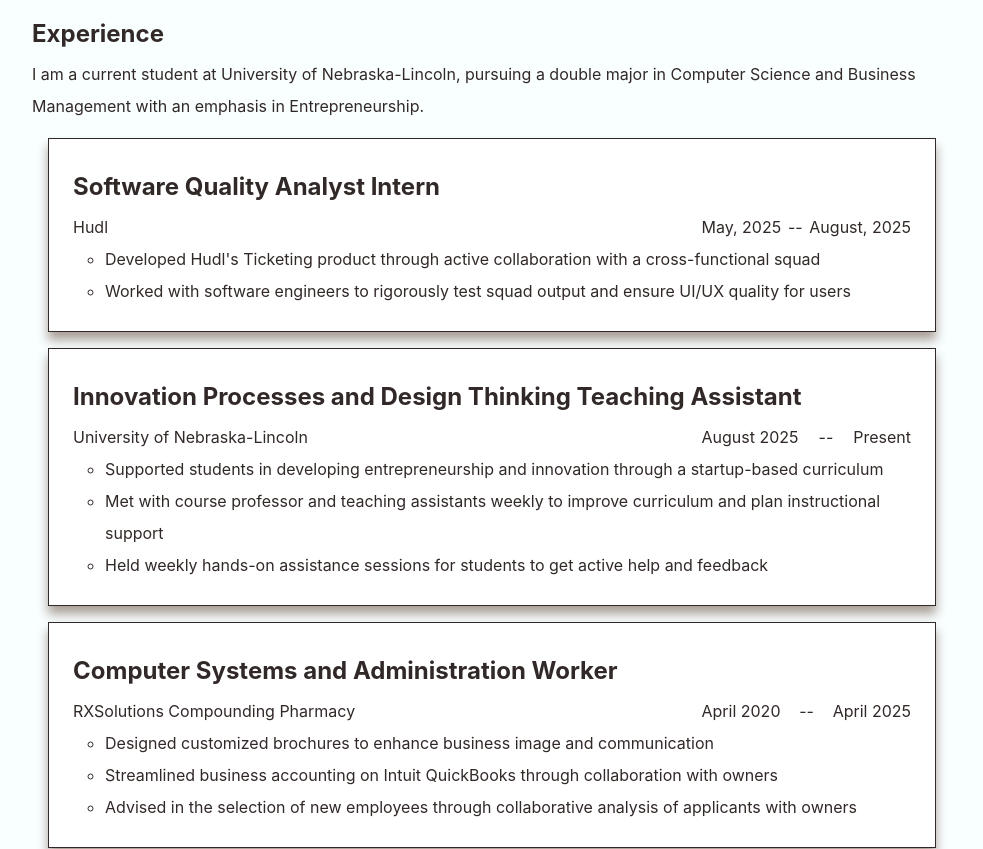
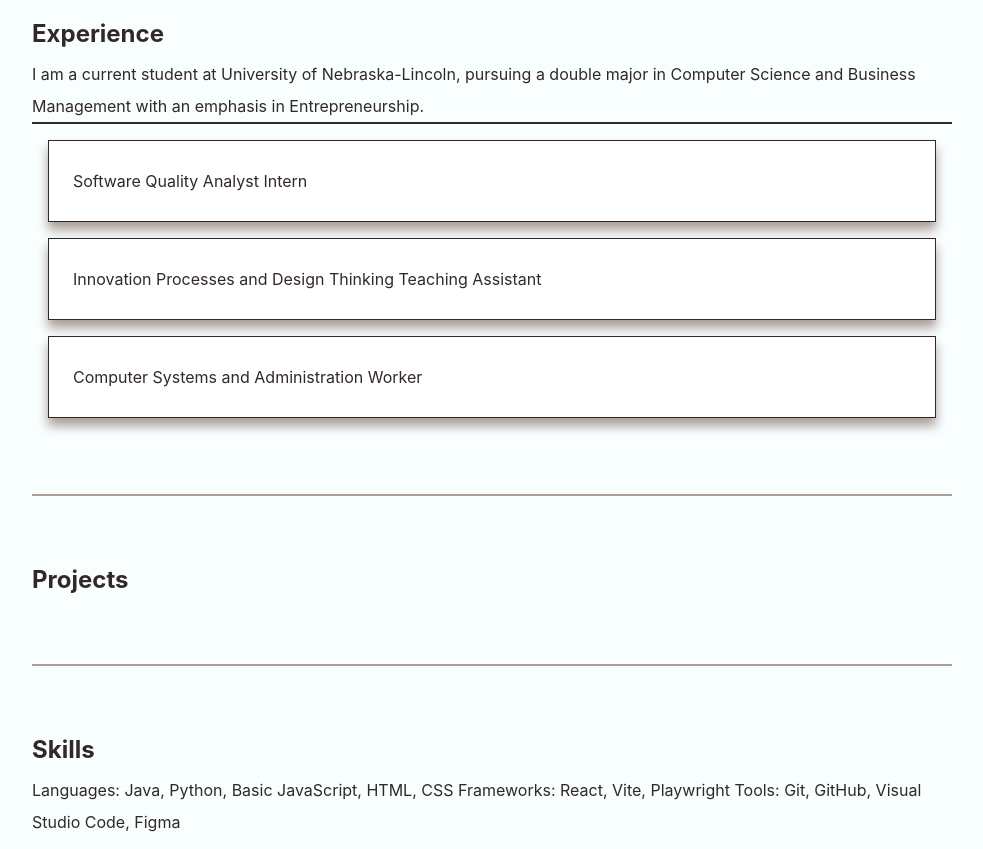
Before and after one commit to averlbacher2/averlbacher2.github.io, a React (Vite) app in the folder personal-portfolio/: page / in a window 1280 px wide. Shown: the part 680-1529 px from the top of the page, without its empty margins (148-1131 px from the left). Built offline with nearby package versions, Linux system fonts and the light colour scheme.

Commit message:
Changedf ExperienceCardList into ExperienceTimeline for a more interactive display of experiences

```diff
--- a/personal-portfolio/src/App.jsx
+++ b/personal-portfolio/src/App.jsx
@@ -2,6 +2,7 @@ import React from 'react';
 import './styles/main.css';
 import ExperienceCardList from './sections/ExperienceCardList';
 import experienceData from './data/experienceData';
+import ExperienceTimeline from './sections/ExperienceTimeline';
 
 function App() {
   return (
@@ -52,7 +53,7 @@ function App() {
             emphasis in Entrepreneurship.
           </p>
           {/* Use your React component for each work experience */}
-          <ExperienceCardList experiences={experienceData} />
+          <ExperienceTimeline experiences={experienceData} />
           {/* Add more ExperienceCard components here */}
         </section>
         <section id="projects">
--- a/personal-portfolio/src/components/ExperienceCard.jsx
+++ b/personal-portfolio/src/components/ExperienceCard.jsx
@@ -2,6 +2,7 @@ import "../styles/main.css";
 import React from "react";
 
 export default function ExperienceCard({
+    expId,
   expTitle,
   expCompany,
   expStart,
@@ -9,7 +10,7 @@ export default function ExperienceCard({
   expDescription,
 }) {
   return (
-    <div className="experience-card">
+    <div className="experience-card" key={expId}>
       <h2>{expTitle}</h2>
       <div className="experience-card-details">
         <div>{expCompany}</div>
@@ -20,8 +21,8 @@ export default function ExperienceCard({
         </div>
       </div>
       <ul>
-        {expDescription.map((line, index) => (
-          <li key={index}>{line}</li>
+        {expDescription.map((line, idx) => (
+          <li key={idx}>{line}</li>
         ))}
       </ul>
     </div>
--- a/personal-portfolio/src/data/experienceData.js
+++ b/personal-portfolio/src/data/experienceData.js
@@ -1,5 +1,6 @@
 const experienceData = [
     {
+        id: 1,
         title: "Software Quality Analyst Intern",
         company: "Hudl",
         startDate: "May, 2025",
@@ -11,6 +12,7 @@ const experienceData = [
     },
 
     {
+        id: 2,
         title: "Innovation Processes and Design Thinking Teaching Assistant",
         company: "University of Nebraska-Lincoln",
         startDate: "August 2025",
@@ -23,6 +25,7 @@ const experienceData = [
     },
 
     {
+        id: 3,
         title: "Computer Systems and Administration Worker",
         company: "RXSolutions Compounding Pharmacy",
         startDate: "April 2020",
--- /dev/null
+++ b/personal-portfolio/src/sections/ExperienceTimeline.jsx
@@ -0,0 +1,41 @@
+import { useState } from "react";
+import experienceData from "../data/experienceData";
+import ExperienceCard from "../components/ExperienceCard";
+
+
+export default function ExperienceTimeline({ experiences }) {
+  const [selectedExperienceId, setSelectedExperienceId] = useState(null);
+    const selectedExperience = experienceData.find( (exp) => exp.id ===
+      selectedExperienceId);
+  return (
+    <div className="timeline-container">
+      <div className="timeline-line"></div>
+      <div className="timeline-points">
+        {/* Thumbnails here */}
+        {experiences.map((experience) => {
+          return (
+            <div
+              key={experience.id}
+              className="experience-card"
+              onClick={() => setSelectedExperienceId(experience.id)}
+            >
+              {experience.title}
+            </div>
+          );
+        })}
+      </div>
+
+      {selectedExperience && (
+        <ExperienceCard
+          key={selectedExperience.id}
+          expId={selectedExperience.id}
+          expTitle={selectedExperience.title}
+          expCompany={selectedExperience.company}
+          expStart={selectedExperience.startDate}
+          expEnd={selectedExperience.endDate}
+          expDescription={selectedExperience.description}
+        />
+      )}
+    </div>
+  );
+}
--- a/personal-portfolio/src/styles/components.css
+++ b/personal-portfolio/src/styles/components.css
@@ -27,6 +27,14 @@
 .experience-card ul {
     list-style-type: circle;
     padding-left: 2em;
+}
+
+.timeline-container {
+    /* TODO */
+}
+
+.timeline-line {
+    border: 1px solid var(--raisin-black);
 }
 
 nav a:hover {
```
